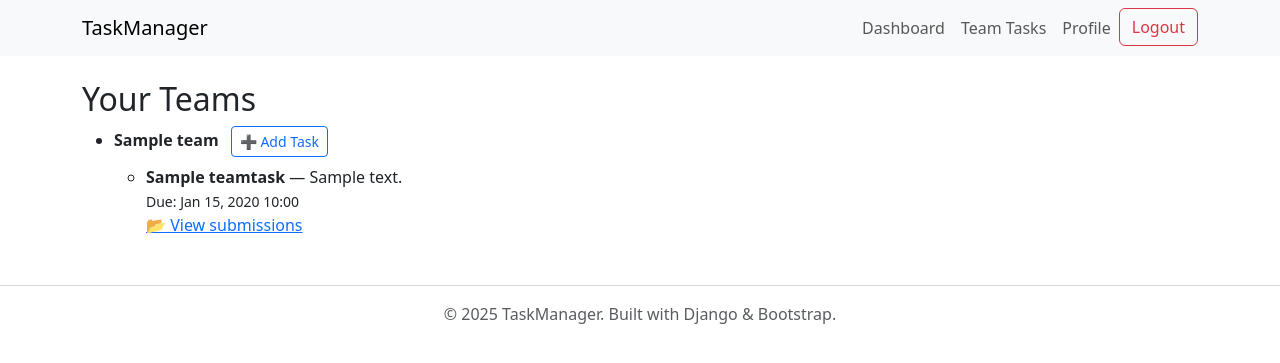
After one commit to fatalkata/task_manager, a Django app: page /tasks/teams/tasks/ in a window 1280 px wide. The commit adds this page. Shown: the top 363 px of the page. Run offline with Django 5.2, Linux system fonts and the light colour scheme; a user stored in the database is signed in; tables that the repository leaves empty hold one stand-in row (values such as "Sample post").

Commit message:
промени

```diff
--- a/task_manager/settings.py
+++ b/task_manager/settings.py
@@ -135,6 +135,8 @@ STATIC_URL = 'static/'
 DEFAULT_AUTO_FIELD = 'django.db.models.BigAutoField'
 
 
+
+
+LOGIN_REDIRECT_URL = 'home'
 MEDIA_URL = '/media/'
-MEDIA_ROOT = os.path.join(BASE_DIR, 'media')
-LOGIN_REDIRECT_URL = 'home'
+MEDIA_ROOT = BASE_DIR / 'media'
--- a/task_manager/urls.py
+++ b/task_manager/urls.py
@@ -26,6 +26,7 @@ from django.urls import path, include
 from common import views as common_views
 from django.contrib.auth import views as auth_views
 
+
 urlpatterns = [
     path('admin/', admin.site.urls),
     path('', common_views.home, name='home'),
@@ -35,7 +36,7 @@ urlpatterns = [
     path('logout/', auth_views.LogoutView.as_view(next_page='home'), name='logout'),
     path('profile/', common_views.profile, name='profile'),
     path('tasks/', include('tasks.urls')),  # 👈 важно!
-]
+]+ static(settings.MEDIA_URL, document_root=settings.MEDIA_ROOT)
 
 
 if settings.DEBUG:
--- a/tasks/models.py
+++ b/tasks/models.py
@@ -16,12 +16,8 @@ class Task(models.Model):
         ('high', 'High'),
     ]
 
-    FOLDER_CHOICES = [
-        ('dz', 'Домашна работа'),
-        ('work', 'Работа'),
-        ('personal', 'Лични'),
-        ('project', 'Проект'),
-    ]
+
+    tag = models.CharField(max_length=100, blank=True, null=True)
 
     title = models.CharField(max_length=200)
     description = models.TextField()
@@ -31,7 +27,7 @@ class Task(models.Model):
     assigned_to = models.ForeignKey(User, on_delete=models.SET_NULL, null=True, blank=True)
 
     priority = models.CharField(max_length=10, choices=PRIORITY_CHOICES, default='medium')
-    folder = models.CharField(max_length=20, choices=FOLDER_CHOICES, default='personal')
+
 
 
 
@@ -47,8 +43,38 @@ class Comment(models.Model):
 
 class Team(models.Model):
     name = models.CharField(max_length=100)
-    members = models.ManyToManyField(User)
+    members = models.ManyToManyField(User, related_name='teams')
+    leader = models.ForeignKey(User, on_delete=models.SET_NULL, null=True, related_name='led_teams')
+
 
 
     def __str__(self):
         return self.name
+
+class TeamTask(models.Model):
+        STATUS_CHOICES = [
+            ('todo', 'To Do'),
+            ('done', 'Done'),
+        ]
+
+        title = models.CharField(max_length=255)
+        description = models.TextField()
+        due_date = models.DateTimeField()
+        team = models.ForeignKey(Team, on_delete=models.CASCADE, related_name='tasks')
+        created_by = models.ForeignKey(User, on_delete=models.CASCADE)
+        status = models.CharField(max_length=10, choices=STATUS_CHOICES, default='todo')
+        def __str__(self):
+            return f"{self.title} ({self.team.name})"
+
+class TeamSubmission(models.Model):
+    task = models.ForeignKey(TeamTask, on_delete=models.CASCADE, related_name='submissions')
+    user = models.ForeignKey(User, on_delete=models.CASCADE)
+    submitted_at = models.DateTimeField(auto_now_add=True)
+    content = models.TextField(blank=True)
+    file = models.FileField(upload_to='submissions/', blank=True, null=True)
+
+    def is_late(self):
+        return self.submitted_at > self.task.due_date
+
+    def __str__(self):
+        return f"{self.user.username} -> {self.task.title}"
--- a/tasks/urls.py
+++ b/tasks/urls.py
@@ -1,10 +1,7 @@
 from django.urls import path
 from .views import (
-    DashboardView,
-    TaskCreateView,
-    TaskUpdateView,
-    TaskDeleteView,
-    ToggleTaskStatusView,
+    DashboardView, TaskCreateView, TaskUpdateView, TaskDeleteView, ToggleTaskStatusView,
+    TeamTasksView, TeamTaskCreateView, SubmitWorkView, SubmissionListView
 )
 
 urlpatterns = [
@@ -13,4 +10,11 @@ urlpatterns = [
     path('<int:pk>/edit/', TaskUpdateView.as_view(), name='task-update'),
     path('<int:pk>/delete/', TaskDeleteView.as_view(), name='task-delete'),
     path('<int:pk>/toggle/', ToggleTaskStatusView.as_view(), name='task-toggle-status'),
+
+    # ✅ Нови маршрути за Team функционалност:
+    path('teams/tasks/', TeamTasksView.as_view(), name='team-tasks'),
+    path('teams/<int:team_pk>/create-task/', TeamTaskCreateView.as_view(), name='team-task-create'),
+    path('teams/tasks/<int:task_pk>/submit/', SubmitWorkView.as_view(), name='submit-work'),
+    path('teams/tasks/<int:task_pk>/submissions/', SubmissionListView.as_view(), name='task-submissions'),
+
 ]
--- a/tasks/views.py
+++ b/tasks/views.py
@@ -5,6 +5,16 @@ from django.contrib.auth.mixins import LoginRequiredMixin
 from .models import Task
 from .forms import TaskForm
 from datetime import date, timedelta
+from django.views.generic import ListView, CreateView, DetailView
+from django.contrib.auth.mixins import LoginRequiredMixin, UserPassesTestMixin
+from .models import TeamTask, TeamSubmission, Team
+from .forms import TeamTaskForm, SubmissionForm
+from django.utils import timezone
+from django.views.generic import TemplateView
+from django.contrib.auth.mixins import LoginRequiredMixin
+from django.utils import timezone
+from django.db.models import Q
+from .models import Team, TeamTask
 
 class DashboardView(LoginRequiredMixin, TemplateView):
     template_name = 'tasks/dashboard.html'
@@ -30,11 +40,21 @@ class TaskCreateView(LoginRequiredMixin, CreateView):
         form.instance.assigned_to = self.request.user
         return super().form_valid(form)
 
+    def get_context_data(self, **kwargs):
+        context = super().get_context_data(**kwargs)
+        context['tasks'] = Task.objects.filter(assigned_to=self.request.user)
+        return context
+
 class TaskUpdateView(LoginRequiredMixin, UpdateView):
     model = Task
     form_class = TaskForm
     template_name = 'tasks/task_form.html'
     success_url = reverse_lazy('dashboard')
+
+    def get_context_data(self, **kwargs):
+        context = super().get_context_data(**kwargs)
+        context['tasks'] = Task.objects.filter(assigned_to=self.request.user)
+        return context
 
 class TaskDeleteView(LoginRequiredMixin, DeleteView):
     model = Task
@@ -47,3 +67,72 @@ class ToggleTaskStatusView(LoginRequiredMixin, View):
         task.status = 'done' if task.status != 'done' else 'todo'
         task.save()
         return redirect('dashboard')
+
+
+
+from datetime import datetime
+
+class TeamTasksView(LoginRequiredMixin, TemplateView):
+    template_name = 'tasks/team_tasks.html'
+
+    def get_context_data(self, **kwargs):
+        context = super().get_context_data(**kwargs)
+        user = self.request.user
+
+        # Вземаме истински Team обекти, не values_list
+        teams_as_leader = Team.objects.filter(leader=user)
+        teams_as_member = Team.objects.filter(members=user).exclude(id__in=teams_as_leader.values_list('id', flat=True))
+
+        teams = list(teams_as_leader) + list(teams_as_member)
+
+        context['teams'] = teams
+        context['today'] = timezone.now()
+        return context
+
+class TeamTaskCreateView(LoginRequiredMixin, UserPassesTestMixin, CreateView):
+    model = TeamTask
+    form_class = TeamTaskForm
+    template_name = 'tasks/team_task_form.html'
+    success_url = reverse_lazy('team-tasks')
+
+    def form_valid(self, form):
+        team = get_object_or_404(Team, pk=self.kwargs['team_pk'])
+        form.instance.team = team
+        form.instance.created_by = self.request.user
+        return super().form_valid(form)
+
+    def test_func(self):
+        team = get_object_or_404(Team, pk=self.kwargs['team_pk'])
+        return team.leader == self.request.user
+
+class SubmitWorkView(LoginRequiredMixin, CreateView):
+    model = TeamSubmission
+    form_class = SubmissionForm
+    template_name = 'tasks/submit_work.html'
+
+    def form_valid(self, form):
+        task = get_object_or_404(TeamTask, pk=self.kwargs['task_pk'])
+        form.instance.task = task
+        form.instance.user = self.request.user
+        return super().form_valid(form)
+
+    def get_success_url(self):
+        return reverse_lazy('team-tasks')
+
+class SubmissionListView(LoginRequiredMixin, UserPassesTestMixin, ListView):
+    model = TeamSubmission
+    template_name = 'tasks/submissions_list.html'
+    context_object_name = 'submissions'
+
+    def get_queryset(self):
+        task = get_object_or_404(TeamTask, pk=self.kwargs['task_pk'])
+        return TeamSubmission.objects.filter(task=task)
+
+    def get_context_data(self, **kwargs):
+        context = super().get_context_data(**kwargs)
+        context['task'] = get_object_or_404(TeamTask, pk=self.kwargs['task_pk'])
+        return context
+
+    def test_func(self):
+        task = get_object_or_404(TeamTask, pk=self.kwargs['task_pk'])
+        return task.team.leader == self.request.user
--- a/templates/base.html
+++ b/templates/base.html
@@ -13,11 +13,14 @@
             <ul class="navbar-nav ms-auto">
                 {% if user.is_authenticated %}
                     <li class="nav-item"><a class="nav-link" href="{% url 'dashboard' %}">Dashboard</a></li>
+                    <li class="nav-item"><a class="nav-link" href="{% url 'team-tasks' %}">Team Tasks</a></li>
                     <li class="nav-item"><a class="nav-link" href="{% url 'profile' %}">Profile</a></li>
-                    <form method="post" action="{% url 'logout' %}" class="d-inline">
-                        {% csrf_token %}
-                        <button type="submit" class="btn btn-outline-danger">Logout</button>
-                    </form>
+                    <li class="nav-item">
+                        <form method="post" action="{% url 'logout' %}" class="d-inline">
+                            {% csrf_token %}
+                            <button type="submit" class="btn btn-outline-danger">Logout</button>
+                        </form>
+                    </li>
                 {% else %}
                     <li class="nav-item"><a class="nav-link" href="{% url 'login' %}">Login</a></li>
                     <li class="nav-item"><a class="nav-link" href="{% url 'register' %}">Register</a></li>
@@ -40,5 +43,10 @@
     {% endfor %}
 {% endif %}
 
+<script src="https://cdn.jsdelivr.net/npm/bootstrap@5.3.0/dist/js/bootstrap.bundle.min.js"></script>
 </body>
 </html>
+<footer class="text-center text-muted mt-5">
+    <hr>
+    <p>&copy; 2025 TaskManager. Built with Django & Bootstrap.</p>
+</footer>
--- /dev/null
+++ b/templates/tasks/team_tasks.html
@@ -0,0 +1,48 @@
+{% extends 'base.html' %}
+{% block title %}Team Tasks{% endblock %}
+
+{% block content %}
+<h2>Your Teams</h2>
+
+{% if teams %}
+    <ul>
+        {% for team in teams %}
+            <li>
+                <strong>{{ team.name }}</strong>
+                {% if user == team.leader %}
+                    <a href="{% url 'team-task-create' team.pk %}" class="btn btn-sm btn-outline-primary ms-2">➕ Add Task</a>
+                {% endif %}
+
+                {% if team.tasks.all %}
+                    <ul class="mt-2">
+                        {% for task in team.tasks.all %}
+                            <li>
+                                <strong>{{ task.title }}</strong> — {{ task.description }}
+                                <br>
+                                <small>Due: {{ task.due_date|date:"M j, Y H:i" }}</small>
+
+                                {% if user == team.leader %}
+                                    <br><a href="{% url 'task-submissions' task.pk %}">📂 View submissions</a>
+                                {% elif user in team.members.all %}
+                                    {% if task.is_late %}
+                                        <div class="text-danger">❗ Late Submission</div>
+                                    {% endif %}
+                                    {% if not task.has_submitted %}
+                                        <a href="{% url 'submit-work' task.pk %}" class="btn btn-sm btn-outline-success mt-1">📤 Submit Work</a>
+                                    {% else %}
+                                        <span class="text-success">✅ Submitted</span>
+                                    {% endif %}
+                                {% endif %}
+                            </li>
+                        {% endfor %}
+                    </ul>
+                {% else %}
+                    <p class="text-muted">No tasks yet.</p>
+                {% endif %}
+            </li>
+        {% endfor %}
+    </ul>
+{% else %}
+    <p>You are not in any teams yet.</p>
+{% endif %}
+{% endblock %}
```
Also changed, not shown: tasks/admin.py (+12 -1 lines), tasks/forms.py (+23 -8 lines), templates/tasks/dashboard.html (+5 -2 lines), templates/tasks/submissions_list.html (added, +20 -0 lines), templates/tasks/submit_work.html (added, +10 -0 lines), templates/tasks/task_form.html (+7 -0 lines), templates/tasks/team_task_form.html (added, +10 -0 lines).
